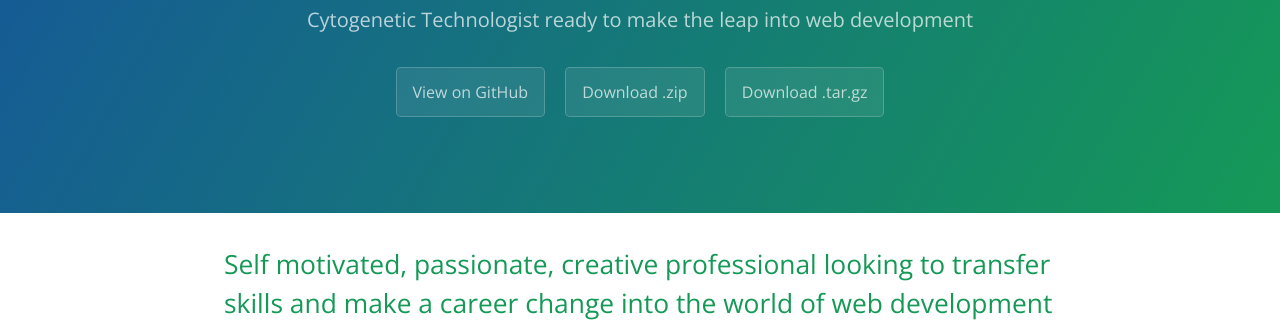
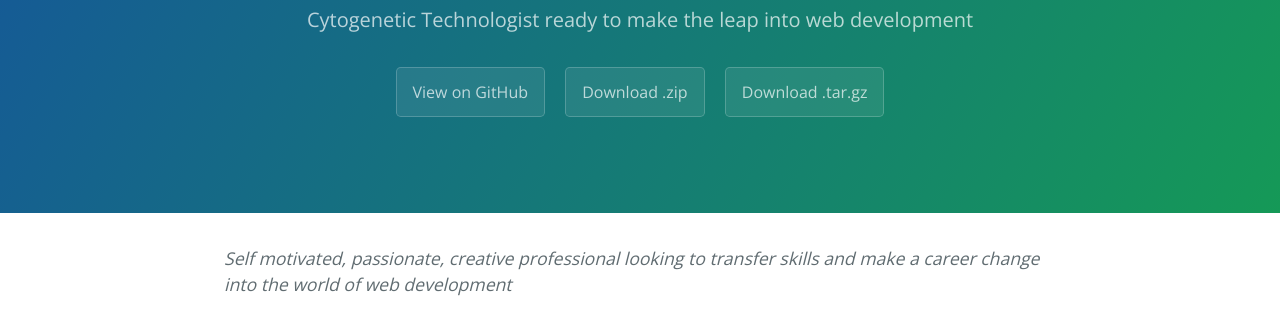
Before and after one commit to EHudson925/resume, a plain HTML site: page index.html in a window 1280 px wide. Shown: the part 170-495 px from the top of the page. Drawn offline with nearby package versions, Linux system fonts and the light colour scheme.

Commit message:
Create gh-pages branch via GitHub

```diff
--- a/index.html
+++ b/index.html
@@ -19,8 +19,7 @@
     </section>
 
     <section class="main-content">
-      <h2>
-<a id="self-motivated-passionate-creative-professional-looking-to-transfer-skills-and-make-a-career-change-into-the-world-of-web-development" class="anchor" href="#self-motivated-passionate-creative-professional-looking-to-transfer-skills-and-make-a-career-change-into-the-world-of-web-development" aria-hidden="true"><span class="octicon octicon-link"></span></a>Self motivated, passionate, creative professional looking to transfer skills and make a career change into the world of web development</h2>
+      <p><em>Self motivated, passionate, creative professional looking to transfer skills and make a career change into the world of web development</em></p>
 
 <h1>
 <a id="professional-experience" class="anchor" href="#professional-experience" aria-hidden="true"><span class="octicon octicon-link"></span></a>Professional Experience</h1>
```
Also changed, not shown: params.json (+1 -1 lines).
